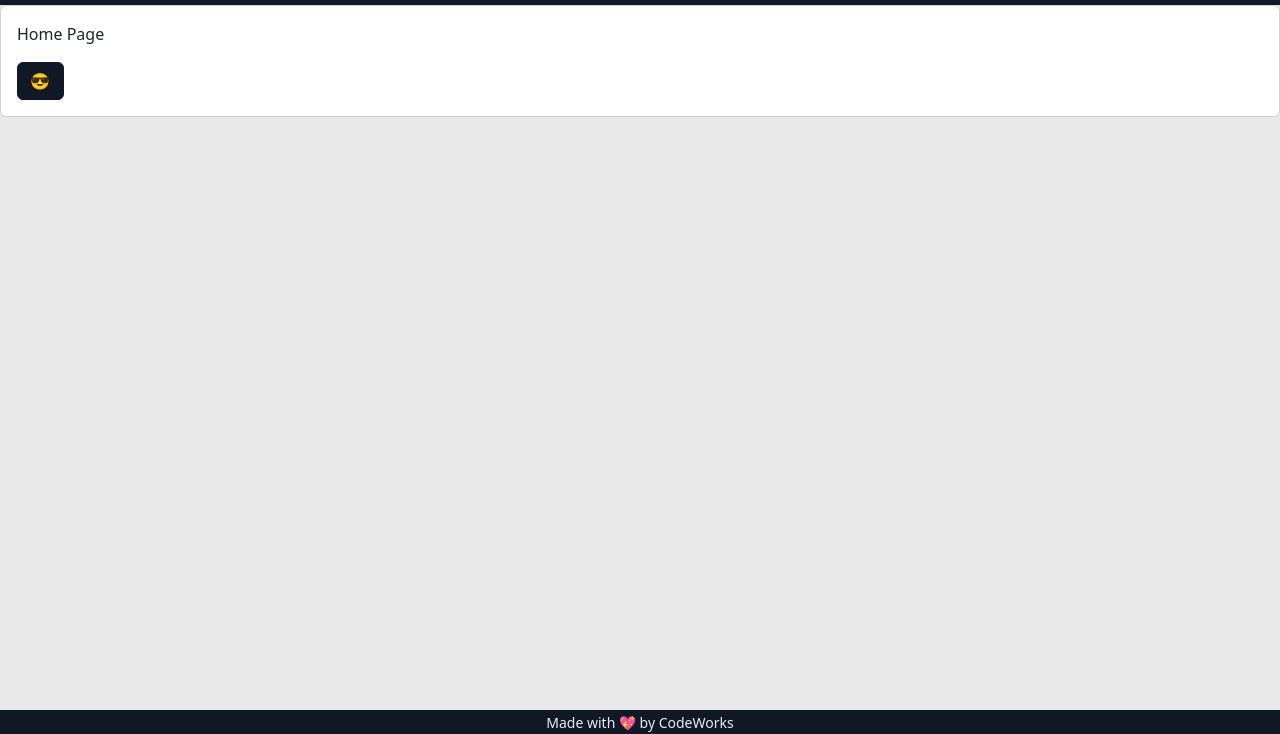
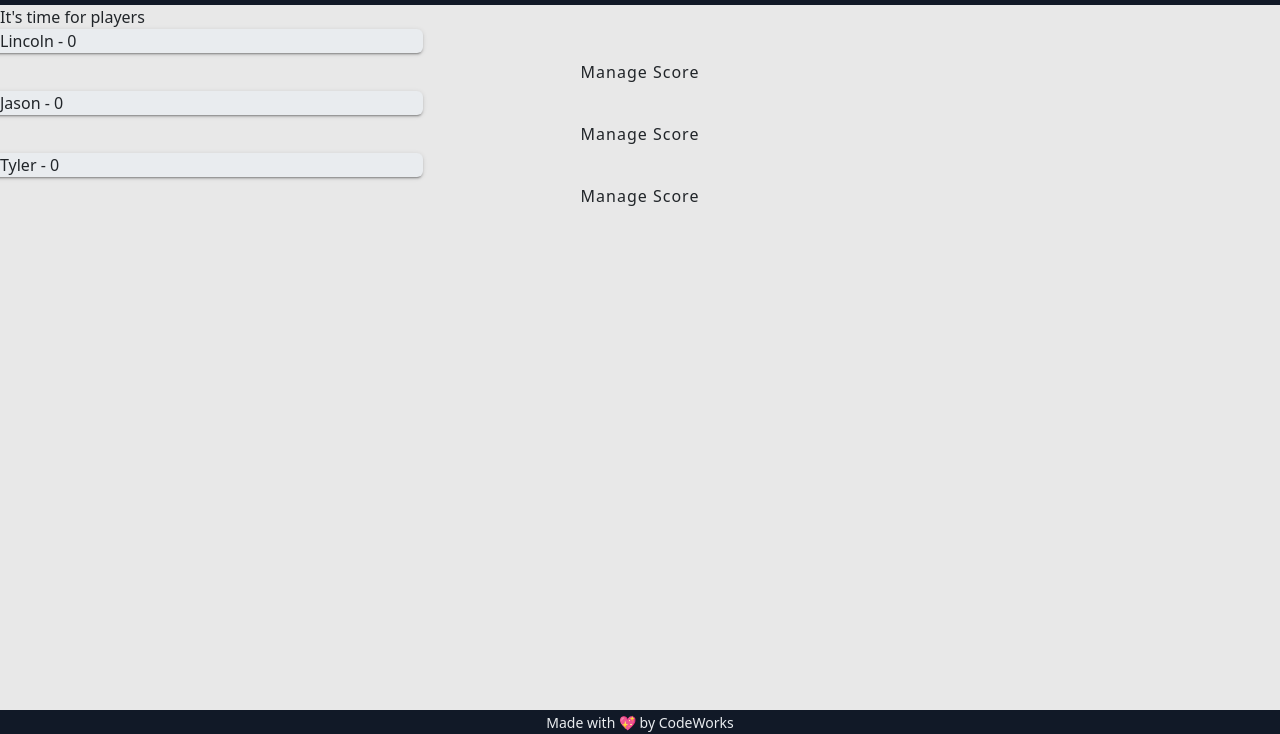
Before and after one commit to lincmarler/GameNight, a website with bundled scripts: page index.html in a window 1280 px wide. Shown: the part 66-800 px from the top of the page. Built offline with nearby package versions, Linux system fonts and the light colour scheme; a script that the page names is missing.

Commit message:
This was hard

```diff
--- a/app/AppState.js
+++ b/app/AppState.js
@@ -1,9 +1,17 @@
+import { Player } from "./models/Players.js"
 import { Value } from "./models/Value.js"
 import { EventEmitter } from "./utils/EventEmitter.js"
 import { isValidProp } from "./utils/isValidProp.js"
 import { loadState } from "./utils/Store.js"
 
 class ObservableAppState extends EventEmitter {
+
+  players = [
+    new Player("Lincoln"),
+    new Player("Jason"),
+    new Player("Tyler")
+  ]
+
   page = ''
 
   /** @type {import('./models/Value.js').Value[]} */
@@ -11,7 +19,8 @@
 
   // NOTE Used to load initial data
   init() {
-
+    console.log(this.players)
+    this.players.forEach(p => p.greeting())
   }
 
 }
--- /dev/null
+++ b/app/controllers/PlayersController.js
@@ -0,0 +1,23 @@
+import { AppState } from "../AppState.js";
+import { playersService } from "../services/PlayersService.js";
+
+export class PlayersController {
+    constructor() {
+        console.log('player controller loaded')
+        this.drawPlayers()
+    }
+    drawPlayers() {
+        let content = ''
+        AppState.players.forEach(player => {
+            content += player.cardTemplate
+        })
+        document.getElementById('players').innerHTML = content
+    }
+
+    manageScore(playerName) {
+        let updatedScore = parseInt(window.prompt('new score value?'))
+        console.log('managing score', playerName, updatedScore)
+        playersService.manageScore(playerName, updatedScore)
+        this.drawPlayers()
+    }
+}
--- /dev/null
+++ b/app/models/Players.js
@@ -0,0 +1,21 @@
+
+
+export class Player {
+    name
+    score
+    constructor(name) {
+        this.name = name;
+        this.score = 0;
+    }
+    greeting() {
+        console.log('hello my name is', this.name, this.score)
+    }
+    get cardTemplate() {
+        return `
+        <div class="col-4 bg-light rounded elevation-2">
+            ${this.name} - ${this.score}
+        </div>
+        <button class="btn" onclick="app.PlayersController.manageScore('${this.name}')">manage score</button>
+        `
+    }
+}
--- a/app/router.js
+++ b/app/router.js
@@ -1,4 +1,5 @@
 import { AboutController } from "./controllers/AboutController.js";
+import { PlayersController } from "./controllers/PlayersController.js";
 import { HomeController } from "./controllers/HomeController.js";
 import { ValuesController } from "./controllers/ValuesController.js";
 import { AboutView } from "./views/AboutView.js";
@@ -7,14 +8,10 @@
 export const router = [
   {
     path: '',
-    controller: HomeController,
+    controller: PlayersController,
     view: /*html*/`
-    <div class="card">
-      <div class="card-body">
-        <p>Home Page</p>
-        <button class="btn btn-dark" onclick="app.HomeController.testButton()">😎</button>
-      </div>
-    </div>
+    <div>It's time for players</div>
+    <section class="row" id="players"></section>
     `
   },
   {
--- /dev/null
+++ b/app/services/PlayersService.js
@@ -0,0 +1,13 @@
+import { AppState } from "../AppState.js";
+
+class PlayersService {
+    manageScore(playerName, updatedScore) {
+        let player = AppState.players.find(p => p.name == playerName)
+        console.log('service', playerName, player)
+        player.score = updatedScore
+        console.log(player)
+    }
+}
+
+
+export const playersService = new PlayersService()
```
Also changed, not shown: index.html (+1 -0 lines).
